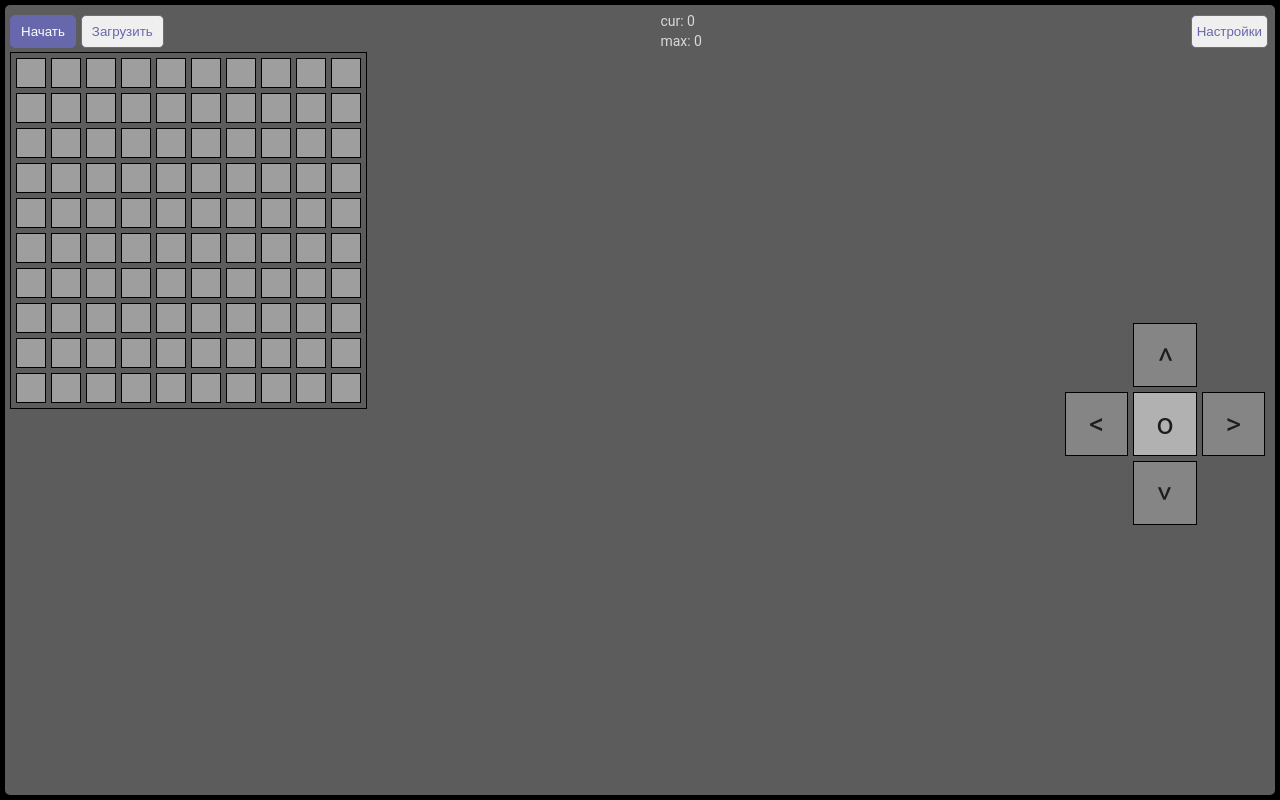
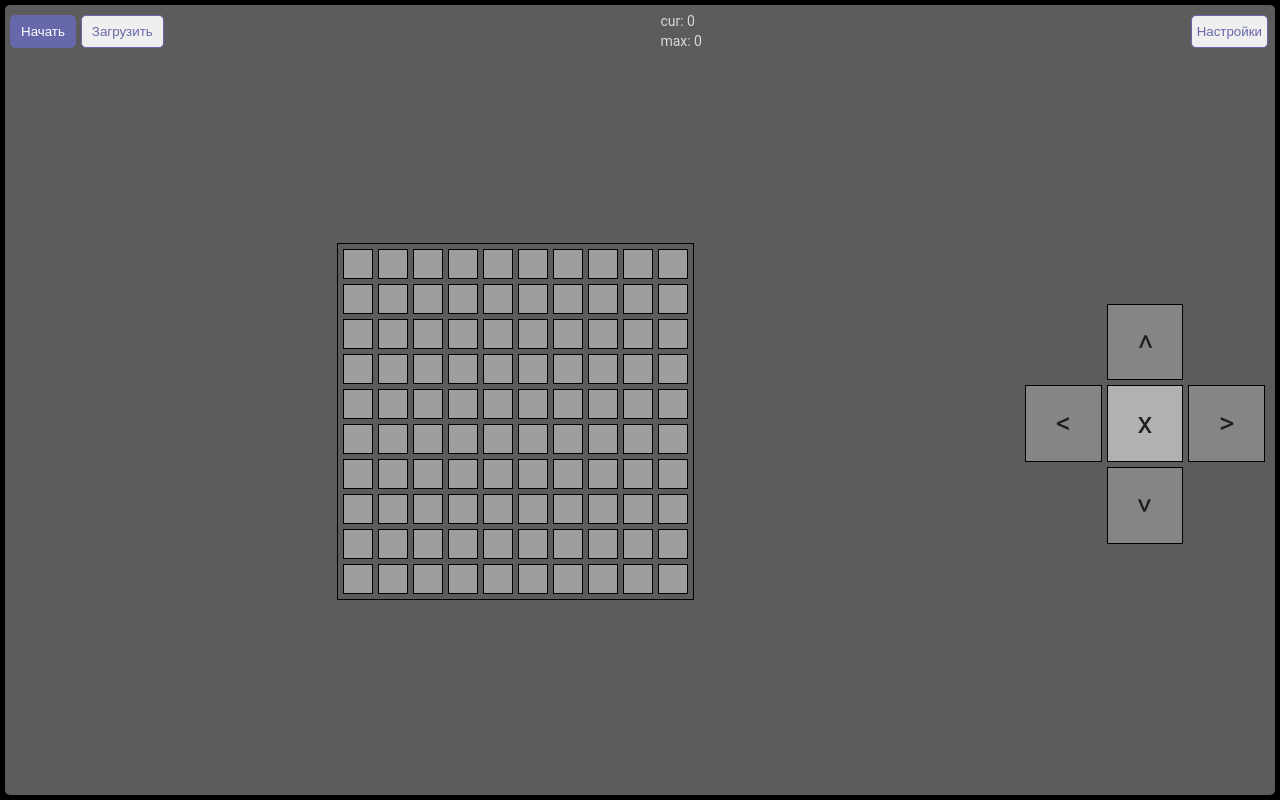
Before and after one commit to AlabamaWebp/solidSnake, an Angular app: page / in a window 1280 px wide. Built offline with nearby package versions, Linux system fonts and the light colour scheme.

Commit message:
Вроде норм управление

```diff
--- a/src/app/app.component.html
+++ b/src/app/app.component.html
@@ -70,11 +70,11 @@
               <input type="number" [value]="y" style="width: 100px;"
                 (input)="setFieldY(y1.valueAsNumber);" #y1>
             </span>
-            <span>
+            <!-- <span>
               Ускорение
               <input type="number" [value]="acceleration" style="width: 100px;"
                 (change)="setAcceleration(acc.valueAsNumber)" #acc>
-            </span>
+            </span> -->
             <button class="{{schet_po_size ? 'button3' : 'button2'}}"
             (click)="setSchet()">
               {{schet_po_size ? 'Рассчывать размер поля' : 'Рассчывать размер ячейки'}}
@@ -88,8 +88,13 @@
           </div>
         </div>
       </div>
-      <div class="game_wrapper" [style.flexDirection]="landing ? '' : 'column'">
-        <div class="game_container" id="game_container">
+      <div class="game_wrapper"
+      [style.flexDirection]="landing ? '' : 'column'"
+      >
+      <!-- [style.alignItems]="landing ? '' : 'center'" -->
+        <div class="game_container" id="game_container"
+        [style.height]="!landing ? 'auto' : '100%'"
+        >
           <table>
             <tr *ngFor="let row of field">
               <td *ngFor="let col of row.cols"
@@ -103,7 +108,15 @@
             </tr>
           </table>
         </div>
-        <table class="gamepad">
+        <div class="ac gamepad" *ngIf="!landing">
+          <div class="al a" (click)="changeNapravlenie({key: 'a'})"><span><</span></div>
+          <div class="acentr">
+            <div class="at a" (click)="changeNapravlenie({key: 'w'})"><span>></span></div>
+            <div class="ab a" (click)="changeNapravlenie({key: 's'})"><span>></span></div>
+          </div>
+          <div class="ar a" (click)="changeNapravlenie({key: 'd'})"><span>></span></div>
+        </div>
+        <table class="gamepad" *ngIf="landing" id="gamepad" [style.height]="gamepad.clientWidth+'px'" #gamepad>
           <tr class="row">
             <td class=""></td>
             <td class="col ggreen" (click)="changeNapravlenie({key: 'w'})"><div style="transform: rotate(-90deg);">></div></td>
@@ -111,7 +124,8 @@
           </tr>
           <tr class="row">
             <td class="col ggreen" (click)="changeNapravlenie({key: 'a'})"><div><</div></td>
-            <td class="col gred" (click)="clickKrug()" ><div>o</div></td>
+            <td class="col gred" ><div>x</div></td>
+            <!-- (click)="clickKrug()" -->
             <td class="col ggreen" (click)="changeNapravlenie({key: 'd'})"><div>></div></td>
           </tr>
           <tr class="row">
--- a/src/app/app.component.scss
+++ b/src/app/app.component.scss
@@ -1,16 +1,23 @@
 @import "./shared/styles/vars.scss";
+
 @media (max-width: 400px) {
-  .button1,.button2,.button3 {
+
+  .button1,
+  .button2,
+  .button3 {
     padding: 0 5px !important;
   }
+
   .settings {
     width: 280px !important;
   }
 }
+
 .c {
   display: flex;
   flex-direction: column;
 }
+
 // :root[dark='1'] {
 //   span {
 //     color: white !important;
@@ -21,12 +28,15 @@
   display: flex;
   flex-direction: column;
 }
+
 $top_line: #dfdfdf;
+
 .top_line {
   height: 30px;
   margin: 0;
   padding: 0;
   border-radius: 5px;
+
   .page {
     color: black;
     border: 1px dotted goldenrod;
@@ -34,39 +44,55 @@ $top_line: #dfdfdf;
     padding: 1px 5px;
     background-color: #ffffff;
     cursor: pointer;
+
     &:active {
       transform: scale(.97);
     }
+
     &:hover {
       transform: scale(1.03);
     }
+
     // text-shadow: 0 0 3px wheat;
   }
+
   .r {
     display: flex;
     align-items: center;
+
     * {
       margin: 0 2px;
     }
   }
 }
+
 .game_container {
   position: relative;
   overflow: hidden;
+  display: flex;
+  align-items: center;
+  justify-content: center;
+  // height: 100%;
+  width: 100%;
+  // flex: 1 1 auto;
 
-  height: 100%;
+  table {
+    border: 1px double black;
+  }
+}
+
+.ac {
+  position: relative;
+  // top: 0;
+  // bottom: 0;
+  // right: 0;
+  // left: 0;
+  display: flex;
   width: 100%;
-  flex: 1 1 auto;
-  table {border: 1px double black;}
-  .ac {
-      position: absolute;
-      top: 0;
-      bottom: 0;
-      right: 0;
-      left: 0;
-      display: flex;
   z-index: 5;
-
+  // min-height: 150px;
+  // max-height: 200px;
+  height: 200px;
   .acentr {
     flex: 1 1 22%;
     display: flex;
@@ -74,12 +100,21 @@ $top_line: #dfdfdf;
 
     .at {
       // background-color: blue;
+      span {
+        transform: rotate(-90deg);
+      }
       flex: 1 1 auto;
+      width: 100%;
     }
 
     .ab {
+      span {
+        transform: rotate(90deg);
+      }
+      // transform: rotate(90deg);
       // background-color: green;
       flex: 1 1 auto;
+      width: 100%;
     }
   }
 
@@ -93,6 +128,11 @@ $top_line: #dfdfdf;
     flex: 1 1 auto;
   }
 }
+.a {
+  border: 1px solid black;
+  display: flex;
+  justify-content: center;
+  align-items: center;
 }
 // $size: 40px - 4px;
 // @media (max-width: 1200px) {
@@ -104,37 +144,50 @@ $top_line: #dfdfdf;
 // }
 table {
   border-spacing: 5px;
+
   .td {
     // border-radius: 100%;
     border: 1px solid black;
     background-color: #9e9e9e;
+
     // width: $size;
     // height: $size;
     &.clickable {
       cursor: pointer;
       transition: .1s;
+
       &:hover {
         transform: scale(1.03);
       }
+
       &:active {
         transform: scale(.97);
       }
     }
   }
 }
+
 .l {
   button {
     margin: 0 5px 0 0;
   }
 }
+
 .r {
   position: relative;
 }
-.hover_show:hover ~ .settings, .settings:hover {
+
+.hover_show:hover~.settings,
+.settings:hover {
   pointer-events: all !important;
   opacity: 1 !important;
 }
-.top_line { align-items: center; flex: 0 0 42px; }
+
+.top_line {
+  align-items: center;
+  flex: 0 0 42px;
+}
+
 .settings {
   pointer-events: none;
   opacity: 0;
@@ -154,42 +207,61 @@ table {
   padding: 10px;
   width: 300px;
   max-height: 67vh;
-  span, .button2, .button3 {
+
+  span,
+  .button2,
+  .button3 {
     margin: 7px 0 !important;
   }
+}
+#gamepad {
+  min-width: 250px;
 }
 .gamepad {
   font-size: 30px;
   color: rgb(29, 29, 29);
   user-select: none;
   margin: 5px 0 0;
+  position: relative;
+
+  // width: 500px;
+  // height: 500px;
   // width: 160px;
+  // flex: 0 0 300px;
   .col {
-    width: 60px;
-    height: 60px;
+    width: 30%;
+    height: 30%;
     border: 1px solid black;
     cursor: pointer;
-    div  {
-      display: flex;justify-content: center;align-items: center;
+
+    div {
+      display: flex;
+      justify-content: center;
+      align-items: center;
     }
   }
 }
+
 .game_wrapper {
   flex: 1 1 auto;
   display: flex;
   // flex-direction: column;
   justify-content: center;
   align-items: center;
+
   .gamepad {
-    flex: 0 0 210px;
+    flex: 1 1 auto;
   }
+
   .game_container {
     flex: 1 1 auto;
   }
 }
+
 .gred {
   background-color: rgb(177, 177, 177);
 }
+
 .ggreen {
   // background-color: $violet;
   background-color: #858585;
--- a/src/app/app.component.ts
+++ b/src/app/app.component.ts
@@ -25,7 +25,9 @@ export class AppComponent {
     else {
       this.landing = false;
     }
+    x > y ? this.tmpxy = x : this.tmpxy = y;
   }
+  tmpxy = 0;
   landing = false;
   // wx = 0;
   // wy = 0;
@@ -71,12 +73,25 @@ export class AppComponent {
       }, 10);
     }
     else {
-      this.cell_size = 14;
+      let x = this.x;
+      let y = this.y;
+      this.x = 1;
+      this.y = 1;
       this.changeFieldSize();
+      this.x = x;
+      this.y = y;
       setTimeout(() => {
-        let tmpE = el.clientWidth < el.clientHeight ? el.clientWidth : el.clientHeight;
-        let tmpX = this.x < this.y ? this.x : this.y;
-        this.setCellSize(Math.floor((tmpE) / (tmpX)) - 5);
+        let tmpE;
+        let tmpX;
+        if (!this.landing) {
+          tmpE = el.clientWidth > el.clientHeight ? el.clientWidth : el.clientHeight;
+          tmpX =         this.x > this.y ? this.x : this.y;
+        }
+        else {
+          tmpE = el.clientWidth < el.clientHeight ? el.clientWidth : el.clientHeight;
+          tmpX =         this.x < this.y ? this.x : this.y;
+        }
+        this.setCellSize(Math.floor((tmpE) / (tmpX))-5);
         this.changeFieldSize();
       }, 10);
     }
@@ -230,30 +245,30 @@ export class AppComponent {
   }
   tmp_napravlenie = this.napravlenie;
 
-  clickKrug() {
-    if (this.is_acceleration) {
-      this.changeNapravlenie({key: ' '});
-    }
-    else {
-      this.faster({key: ' '});
-    }
-  }
-  @HostListener('window:keydown', ['$event'])
-  faster(ev: any)
-  {
-    if (ev.key == ' ' && !this.is_acceleration) {
-      this.is_acceleration = true;
-      this.intervalStop();
-      // this.intervalGo();
-      this.game_interval = setInterval(() => {this.gameTick()}, (this.game_speed-this.acceleration));
-    }
-  }
-  is_acceleration = false;
-  acceleration = 30;
-  setAcceleration(n: number) {
-    this.acceleration = n;
-    localStorage.setItem("acceleration", n+"");
-  }
+  // clickKrug() {
+  //   if (this.is_acceleration) {
+  //     this.changeNapravlenie({key: ' '});
+  //   }
+  //   else {
+  //     this.faster({key: ' '});
+  //   }
+  // }
+  // @HostListener('window:keydown', ['$event'])
+  // faster(ev: any)
+  // {
+  //   if (ev.key == ' ' && !this.is_acceleration) {
+  //     this.is_acceleration = true;
+  //     this.intervalStop();
+  //     // this.intervalGo();
+  //     this.game_interval = setInterval(() => {this.gameTick()}, (this.game_speed-this.acceleration));
+  //   }
+  // }
+  // is_acceleration = false;
+  // acceleration = 30;
+  // setAcceleration(n: number) {
+  //   this.acceleration = n;
+  //   localStorage.setItem("acceleration", n+"");
+  // }
   @HostListener('window:keyup', ['$event'])
   changeNapravlenie(ev: any) {
     switch (ev.key) {
@@ -286,10 +301,10 @@ export class AppComponent {
           this.startSnake();
         }
         return;
-      case ' ':
-        this.is_acceleration = false;
-        this.refreshInterval();
-        return;
+      // case ' ':
+      //   this.is_acceleration = false;
+      //   this.refreshInterval();
+      //   return;
     }
   }
   return_settings() {
@@ -334,9 +349,9 @@ export class AppComponent {
       this.dark_theme = localStorage.getItem("dark") == "1" ? true : false;
       this.setTheme();
     }
-    if (localStorage.getItem("acceleration")) {
-      this.acceleration = Number(localStorage.getItem("acceleration"));
-    }
+    // if (localStorage.getItem("acceleration")) {
+    //   this.acceleration = Number(localStorage.getItem("acceleration"));
+    // }
     if (localStorage.getItem('schet')) {
       this.schet_po_size = localStorage.getItem('schet') == '1' ? true : false;
     }
@@ -359,7 +374,8 @@ export class AppComponent {
       snake += `${this.game_snake[i].x},${this.game_snake[i].y}/`;
     }
     snake = snake.slice(0, snake.length - 1);
-    const save = `${this.x};${this.y};${snake};${apple};${this.bals};${this.game_speed};${this.napravlenie};${this.acceleration}`;
+    const save = `${this.x};${this.y};${snake};${apple};${this.bals};${this.game_speed};${this.napravlenie}`;
+    // ;${this.acceleration}
     localStorage.setItem("save", save);
     document.getElementById('save')?.setAttribute("disabled", "")
   }
@@ -385,7 +401,7 @@ export class AppComponent {
       this.bals = Number(m[4]);
       this.game_speed = Number(m[5]);
       this.napravlenie = Number(m[6]); this.tmp_napravlenie = Number(m[6]);
-      this.acceleration = Number(m[7]);
+      // this.acceleration = Number(m[7]);
     }
     this.game_started = true;
     this.is_pause = true;
```
Lines whose indentation alone changed are shown as unchanged.
